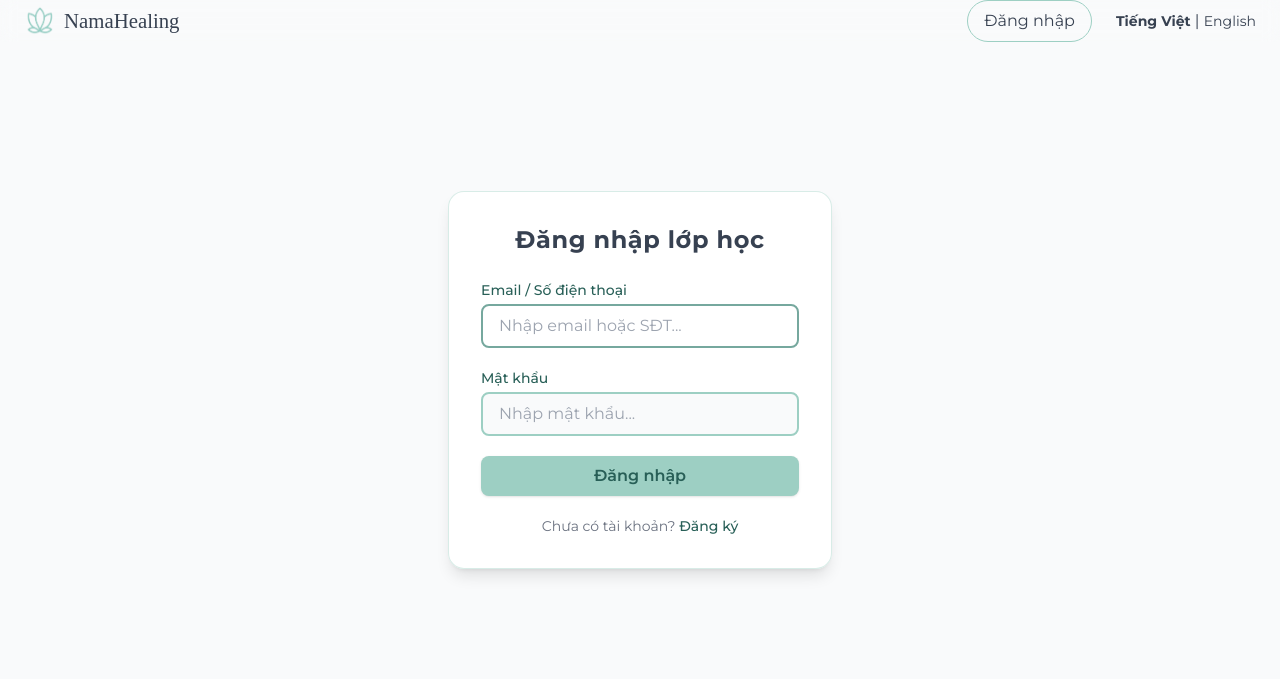
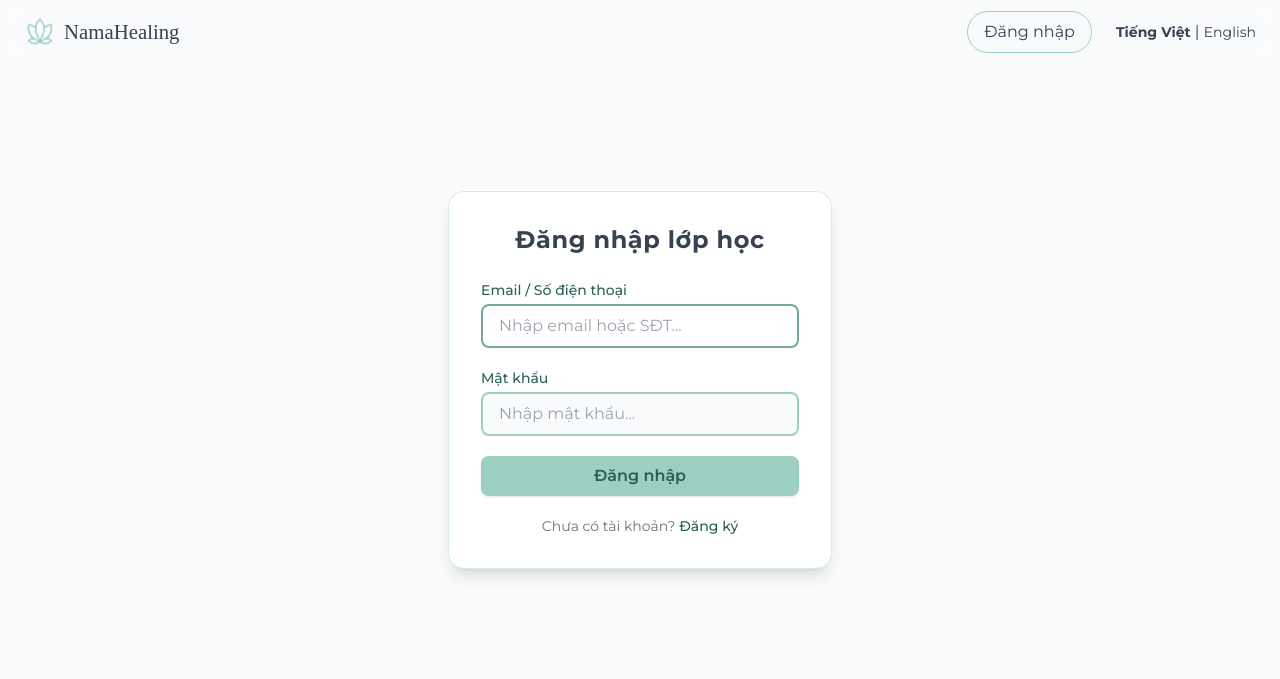
Before and after one commit to tinnguyen03102004/NamaHealing, a PHP site: page /login.php in a window 1280 px wide. Shown: the top 679 px of the page. Run offline with PHP 8.4, Linux system fonts and the light colour scheme; some libraries are stand-ins or nearby versions.

Commit message:
Center login button vertically

```diff
--- a/header.php
+++ b/header.php
@@ -34,8 +34,8 @@ require_once __DIR__ . '/i18n.php';
 </head>
 <body class="bg-[#f9fafb] text-[#374151]">
   <!-- Header bar -->
-  <header class="w-full fixed top-0 left-0 z-10 header-bar backdrop-blur bg-transparent">
-    <div class="max-w-7xl mx-auto px-6 w-full flex flex-col">
+  <header class="w-full fixed top-0 left-0 z-10 header-bar backdrop-blur bg-transparent h-16">
+    <div class="max-w-7xl mx-auto px-6 w-full flex items-center justify-between h-full">
       <div class="flex items-center justify-between w-full">
         <a href="home.php" class="flex items-center gap-2 text-xl text-[#374151] logo-text">
           <img src="logoNama.png" alt="NamaHealing logo" class="w-8 h-8" />
```
